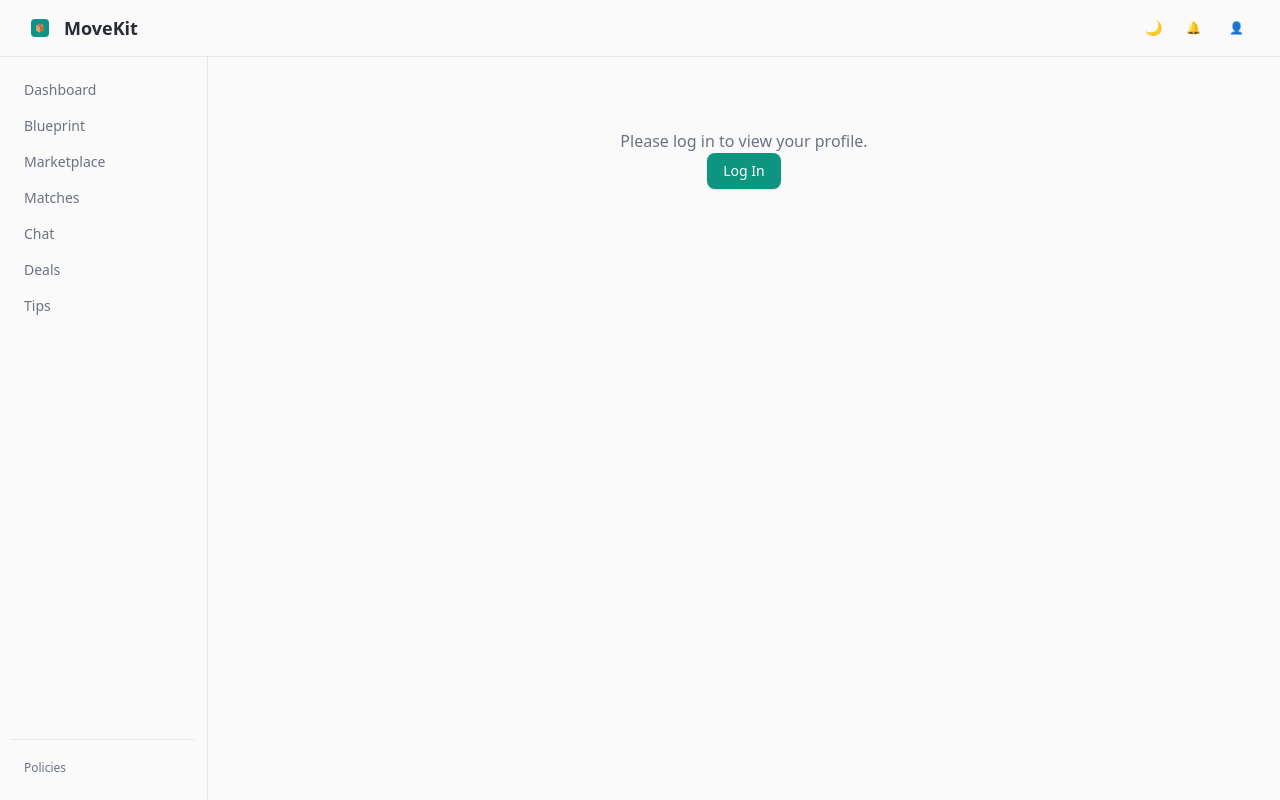
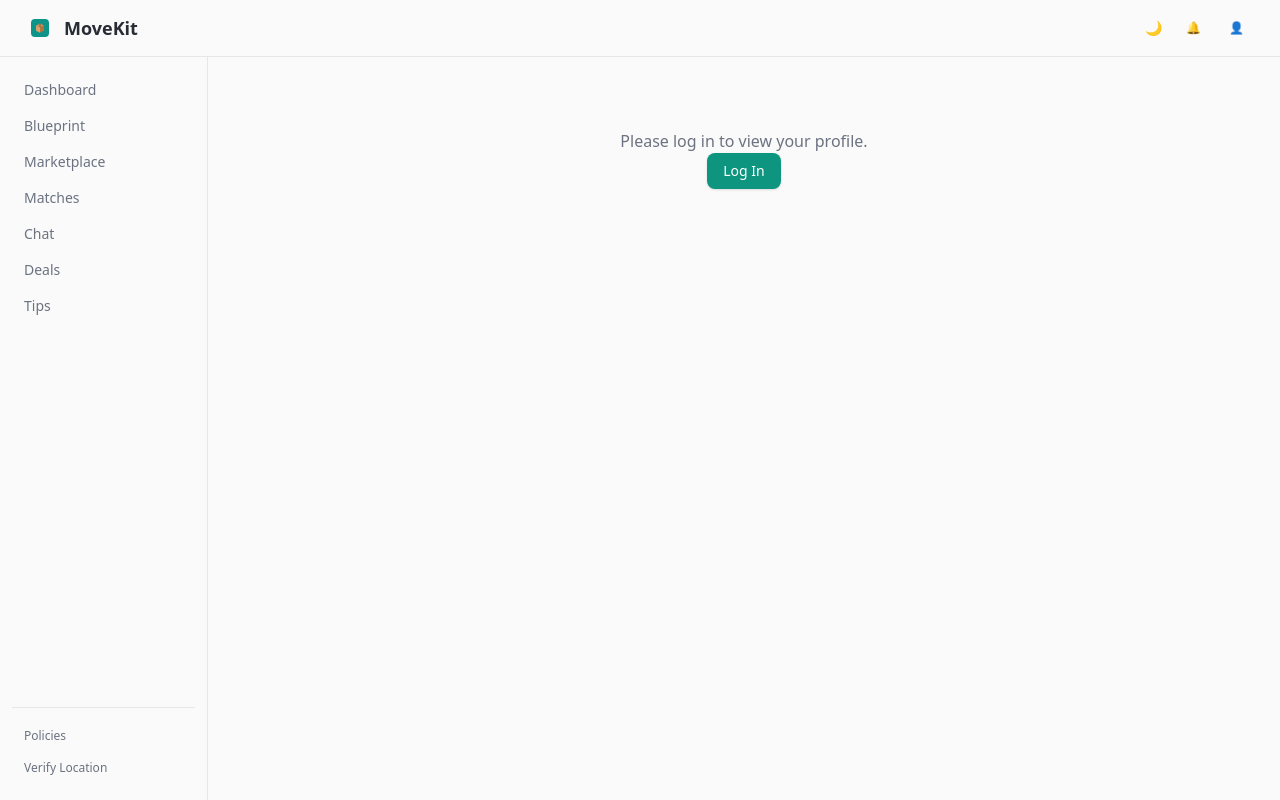
Before and after one commit to mhd-Hammad/MoveKit, a Next.js app: page /profile in a window 1280 px wide. Built offline with nearby package versions, Linux system fonts and the light colour scheme.

Commit message:
fix: trust score shows /100, add verify location to sidebar, prepare for more UI improvements

```diff
--- a/src/app/(main)/dashboard/page.tsx
+++ b/src/app/(main)/dashboard/page.tsx
@@ -128,7 +128,7 @@ export default function DashboardPage() {
       <div className="grid grid-cols-3 gap-3">
         <Card className="text-center">
           <CardContent className="py-5">
-            <p className="text-3xl font-bold text-primary">{user.trust_score}</p>
+            <p className="text-3xl font-bold text-primary">{user.trust_score}<span className="text-base text-muted-foreground font-normal">/100</span></p>
             <p className="text-[11px] text-muted-foreground mt-1">Trust Score</p>
           </CardContent>
         </Card>
--- a/src/components/shared/navbar.tsx
+++ b/src/components/shared/navbar.tsx
@@ -85,6 +85,11 @@ export function Navbar() {
               Policies
             </div>
           </Link>
+          <Link href="/verify-location">
+            <div className="flex items-center rounded-lg px-3 py-2 text-xs text-muted-foreground hover:text-foreground hover:bg-muted transition-colors">
+              Verify Location
+            </div>
+          </Link>
         </div>
       </aside>
 
```
